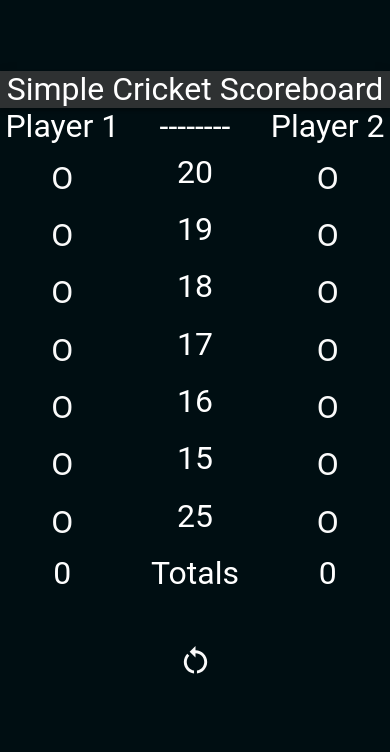
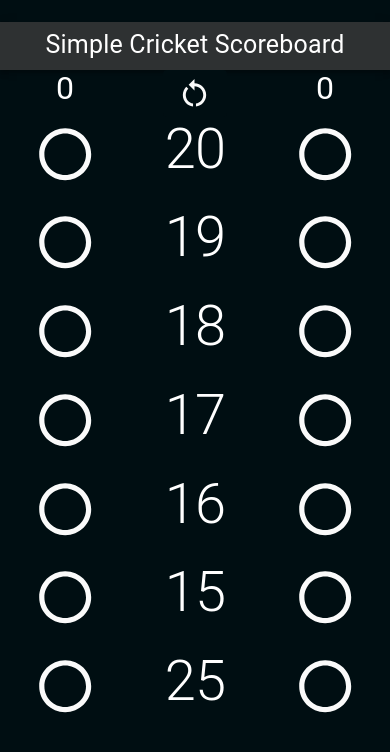
Before and after one commit to MCMXMCM/cricket-scoreboard, a React (Create React App) app: page / in a window 390 px wide. Shown: the top 752 px of the page. Built offline with nearby package versions, Linux system fonts and the light colour scheme.

Commit message:
resize to fit my iphone better since that's what I use this scoreboard on

```diff
--- a/src/App.js
+++ b/src/App.js
@@ -1,13 +1,6 @@
 import { useState } from "react";
 import "./App.css";
-import {
-  AppBar,
-  Grid,
-  Box,
-  BottomNavigation,
-  BottomNavigationAction,
-  Typography,
-} from "@mui/material";
+import { AppBar, Grid, Box, Typography, Button } from "@mui/material";
 import RestartAltIcon from "@mui/icons-material/RestartAlt";
 import ScoreBoardHeaderFooter from "./ScoreboardComponents/ScoreBoardHeaderFooter";
 import Row from "./ScoreboardComponents/Row";
@@ -37,9 +30,9 @@ function App() {
         >
           <AppBar position="static">
             <Typography
-              sx={{ marginTop: "1em, 0" }}
+              sx={{ marginTop: "1vh", marginBottom: "1vh" }}
               align="center"
-              variant="h3"
+              variant="h4"
               component="div"
               backgroundColor="tertiary.light"
             >
@@ -48,18 +41,28 @@ function App() {
           </AppBar>
           <Grid
             container
-            spacing={1}
+            columnSpacing={0}
+            rowSpacing={0}
             sx={{
               textAlign: "center",
               color: "white",
             }}
           >
             <ScoreBoardHeaderFooter
-              columnOne="Player 1"
-              columnTwo="--------"
-              columnThree="Player 2"
+              columnOne={playerOneTotal}
+              columnTwo={
+                <Button
+                  sx={{
+                    backgroundColor: "secondary.dark",
+                    color: "white",
+                  }}
+                  onClick={resetGame}
+                >
+                  <RestartAltIcon color="tertiary" fontSize="large" />
+                </Button>
+              }
+              columnThree={playerTwoTotal}
             />
-
             {numbers.map((number) => (
               <Row
                 number={number}
@@ -71,27 +74,7 @@ function App() {
                 setResetClicker={setResetClicker}
               />
             ))}
-
-            <ScoreBoardHeaderFooter
-              columnOne={playerOneTotal}
-              columnTwo="Totals"
-              columnThree={playerTwoTotal}
-            />
           </Grid>
-
-          <BottomNavigation
-            sx={{
-              backgroundColor: "secondary.dark",
-              color: "white",
-              marginTop: 5,
-            }}
-          >
-            <BottomNavigationAction
-              onClick={resetGame}
-              label="Reset"
-              icon={<RestartAltIcon color="tertiary" fontSize="large" />}
-            />
-          </BottomNavigation>
         </Box>
       </Box>
     </div>
--- a/src/ScoreboardComponents/Clicker.js
+++ b/src/ScoreboardComponents/Clicker.js
@@ -41,7 +41,7 @@ const Clicker = ({
     <>
       <Grid item xs={4}>
         <Button onClick={handleClick} color="tertiary" fullWidth variant="text">
-          <Typography variant="h3">{buttonChangeView(clickCount)}</Typography>
+          <Typography variant="h1">{buttonChangeView(clickCount)}</Typography>
         </Button>
       </Grid>
     </>
--- a/src/ScoreboardComponents/Row.js
+++ b/src/ScoreboardComponents/Row.js
@@ -1,5 +1,8 @@
 import React, { useState, useEffect } from "react";
 import { Grid, Typography } from "@mui/material";
+import CircleOutlinedIcon from "@mui/icons-material/CircleOutlined";
+import AdjustOutlinedIcon from "@mui/icons-material/AdjustOutlined";
+import AddCircleOutlineOutlinedIcon from "@mui/icons-material/AddCircleOutlineOutlined";
 import Clicker from "./Clicker";
 
 const Row = ({
@@ -18,21 +21,21 @@ const Row = ({
   const buttonChangeView = (clickCount) => {
     if (playerOneFull && playerTwoFull) {
       setRowClosed(true);
-      return "closed";
+      return "🚫";
     }
     switch (clickCount) {
       case -1:
-        return "closed";
+        return "🚫";
       case 0:
-        return "O";
+        return <CircleOutlinedIcon sx={{ fontSize: "16vw" }} />;
       case 1:
-        return "!";
+        return <AdjustOutlinedIcon sx={{ fontSize: "16vw" }} />;
       case 2:
-        return "!!";
+        return <AddCircleOutlineOutlinedIcon sx={{ fontSize: "16vw" }} />;
       case 3:
-        return "!!!";
+        return "💰";
       default:
-        return "!!!";
+        return "💰";
     }
   };
 
@@ -58,7 +61,7 @@ const Row = ({
         setRowClosed={setRowClosed}
       />
       <Grid item xs={4}>
-        <Typography variant="h3">{number}</Typography>
+        <Typography variant="h1">{number}</Typography>
       </Grid>
       <Clicker
         number={number}
--- a/src/ScoreboardComponents/ScoreBoardHeaderFooter.js
+++ b/src/ScoreboardComponents/ScoreBoardHeaderFooter.js
@@ -7,7 +7,7 @@ const ScoreBoardHeaderFooter = ({ columnOne, columnTwo, columnThree }) => (
       <Typography variant="h3">{columnOne}</Typography>
     </Grid>
     <Grid item xs={4}>
-      <Typography variant="h3">{columnTwo}</Typography>
+      <Typography variant="h4">{columnTwo}</Typography>
     </Grid>
     <Grid item xs={4}>
       <Typography variant="h3">{columnThree}</Typography>
```
